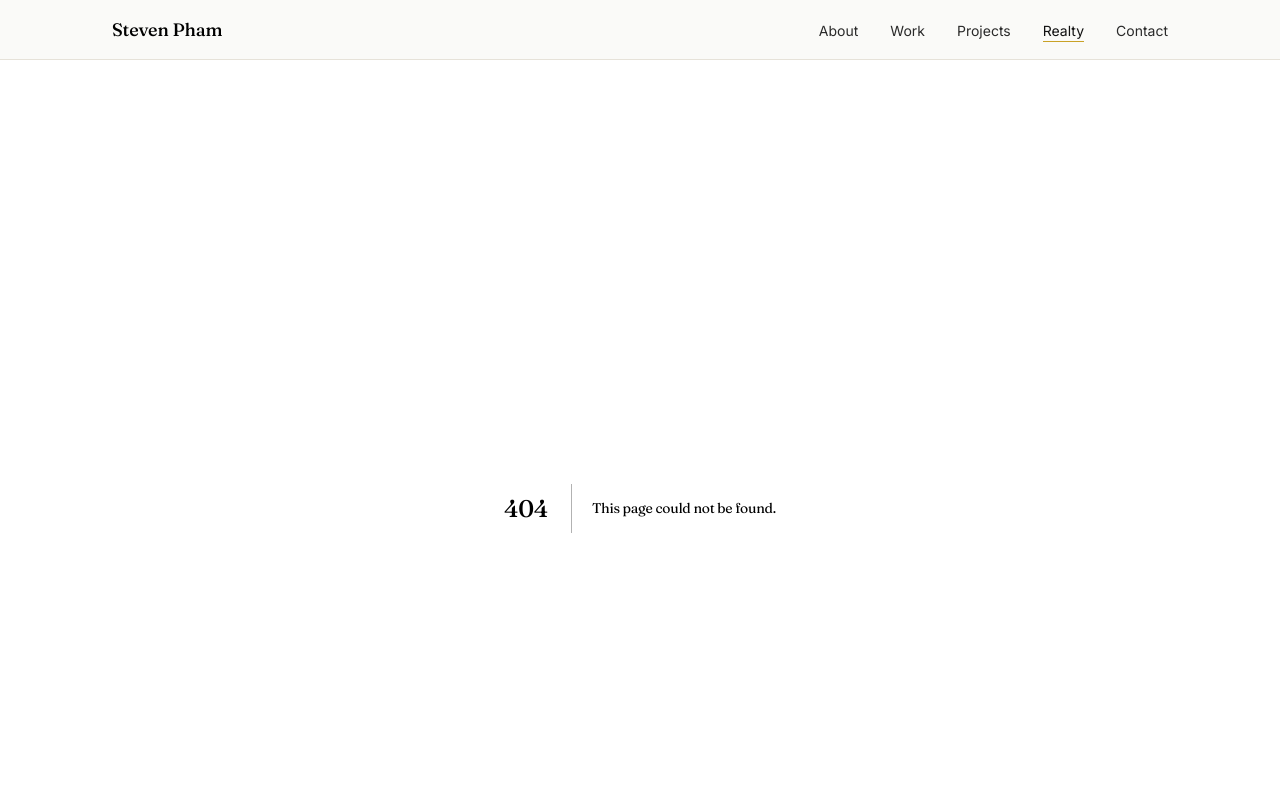
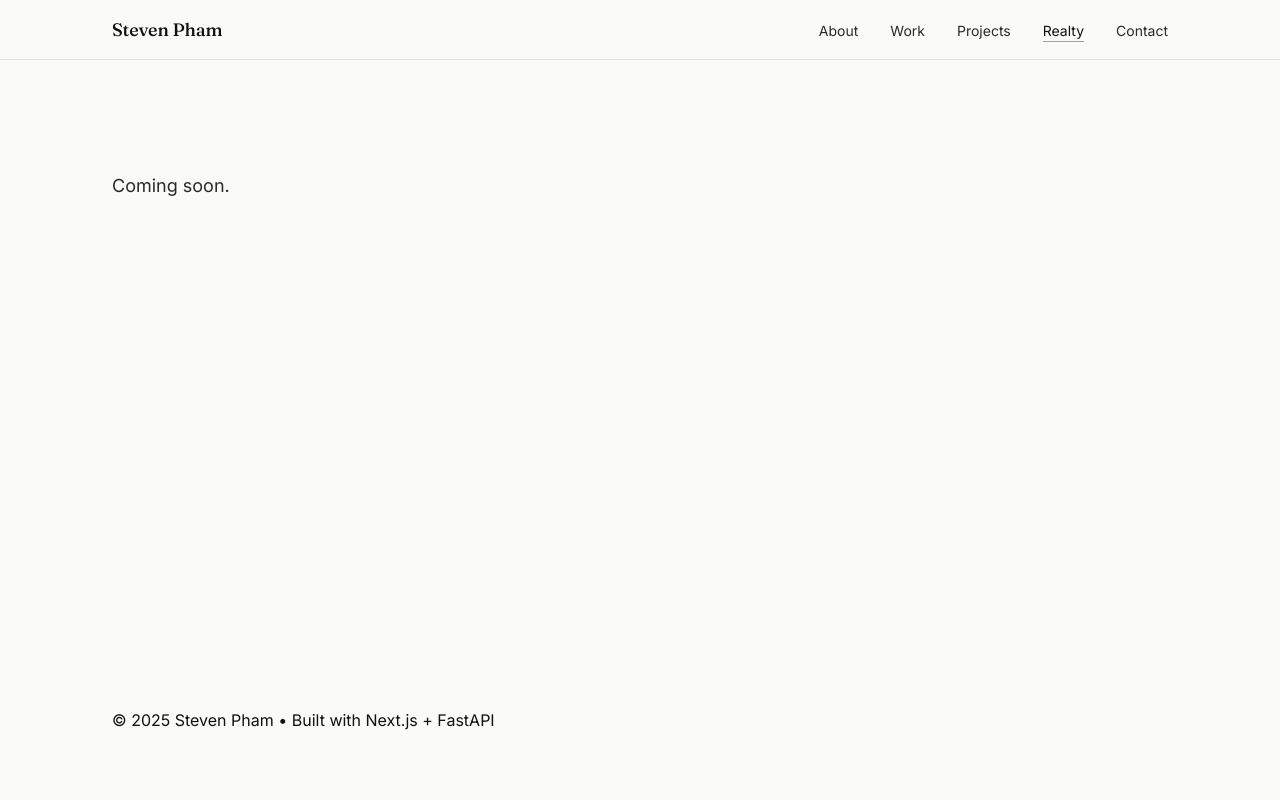
Before and after one commit to xStevenTP/personal-website, a Next.js app in the folder src/frontend/: page /realty in a window 1280 px wide. Before the commit this address had no page. Shown: the top 800 px of the page. Built offline with nearby package versions, Linux system fonts and the light colour scheme.

Commit message:
chore(realty): stub /realty route to satisfy typedRoutes (filled in by Task 10)

```diff
--- /dev/null
+++ b/src/frontend/app/realty/page.tsx
@@ -0,0 +1,9 @@
+export const metadata = { title: 'Real Estate — Steven Pham' };
+
+export default function RealtyPage() {
+  return (
+    <section style={{ paddingBlock: 'var(--space-16)' }}>
+      <p>Coming soon.</p>
+    </section>
+  );
+}
```
